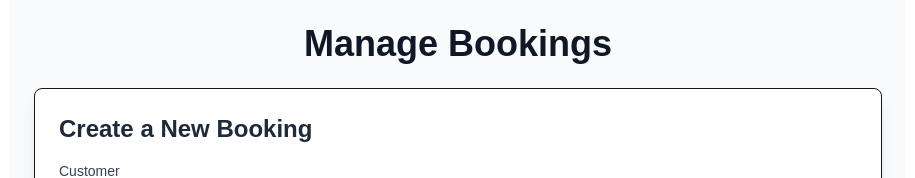
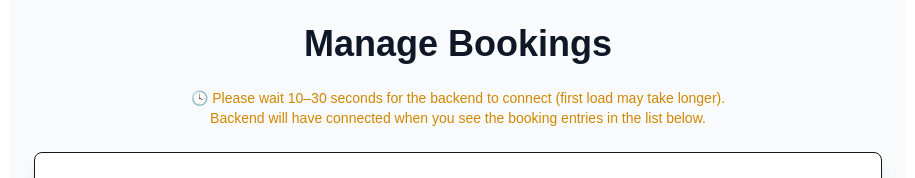
Before and after one commit to Maulik0417/Home-Services-Booking, a Next.js app: page / in a window 1280 px wide. Shown: the top 178 px of the page, without its empty margins (182-1097 px from the left). Built offline with nearby package versions, Linux system fonts and the light colour scheme; no server answers.

Commit message:
Backend Coldstart Message

```diff
--- a/src/app/page.tsx
+++ b/src/app/page.tsx
@@ -11,6 +11,12 @@ export default function Home() {
       <h1 className="text-4xl font-bold mb-6 text-gray-900 dark:text-gray-100 text-center">
         Manage Bookings
       </h1>
+      <div className="mb-6 text-center text-sm text-yellow-600 dark:text-yellow-300">
+        🕓 Please wait 10–30 seconds for the backend to connect (first load may take longer).
+        <br />
+        Backend will have connected when you see the booking entries in the list below.
+      </div>
+
       <BookingForm onBookingCreated={() => setRefresh(!refresh)} />
       <BookingList refresh={refresh} />
     </main>
```
